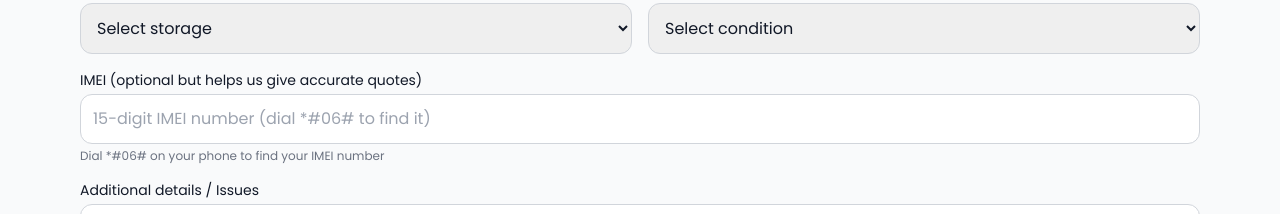
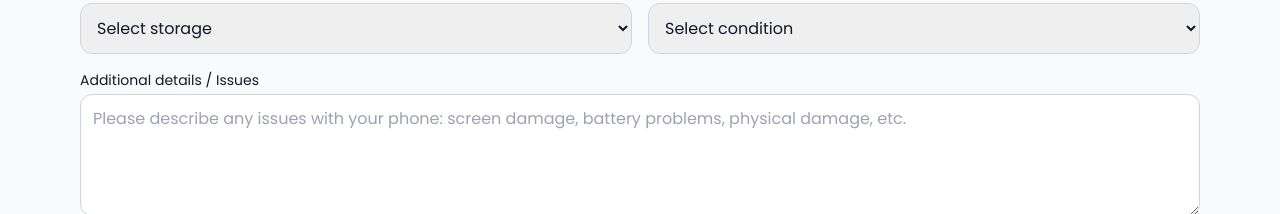
Before and after one commit to NoahDR17/ReadTech-site, a React (Vite) app: page /quote in a window 1280 px wide. Shown: the part 516-730 px from the top of the page. Built offline with nearby package versions, Linux system fonts and the light colour scheme.

Commit message:
Remove IMEI field from quotes form
Co-authored-by: NoahDR17 <109290184+NoahDR17@users.noreply.github.com>

```diff
--- a/src/pages/Quote.jsx
+++ b/src/pages/Quote.jsx
@@ -6,7 +6,7 @@ export default function Quote() {
   const [form, setForm] = useState({
     name: "", phone: "", email: "",
     deviceModel: "", storage: "", condition: "",
-    imei: "", issue: "",
+    issue: "",
   });
   const [submitting, setSubmitting] = useState(false);
   const [message, setMessage] = useState("");
@@ -28,7 +28,7 @@ export default function Quote() {
       setSubmitting(true); setMessage("");
       await new Promise((r) => setTimeout(r, 800)); // replace with real endpoint
       setMessage("Thanks! We'll get back to you shortly with a quote for your device.");
-      setForm({ name: "", phone: "", email: "", deviceModel: "", storage: "", condition: "", imei: "", issue: "" });
+      setForm({ name: "", phone: "", email: "", deviceModel: "", storage: "", condition: "", issue: "" });
     } catch {
       setMessage("Something went wrong. Please try again or WhatsApp us.");
     } finally {
@@ -98,11 +98,7 @@ export default function Quote() {
                 <option value="other-issues">Other issues</option>
               </select>
             </div>
-            <div className="grid gap-1 md:col-span-2">
-              <label className="text-sm">IMEI (optional but helps us give accurate quotes)</label>
-              <input name="imei" value={form.imei} onChange={updateField} className="rounded-xl border border-gray-300 p-3 focus:outline-none focus:border-brand focus:ring-1 focus:ring-brand transition-all" placeholder="15-digit IMEI number (dial *#06# to find it)" />
-              <p className="text-xs text-gray-500">Dial *#06# on your phone to find your IMEI number</p>
-            </div>
+
             <div className="grid gap-1 md:col-span-2">
               <label className="text-sm">Additional details / Issues</label>
               <textarea name="issue" value={form.issue} onChange={updateField} className="rounded-xl border border-gray-300 p-3 focus:outline-none focus:border-brand focus:ring-1 focus:ring-brand transition-all" rows={4} placeholder="Please describe any issues with your phone: screen damage, battery problems, physical damage, etc." />
```
